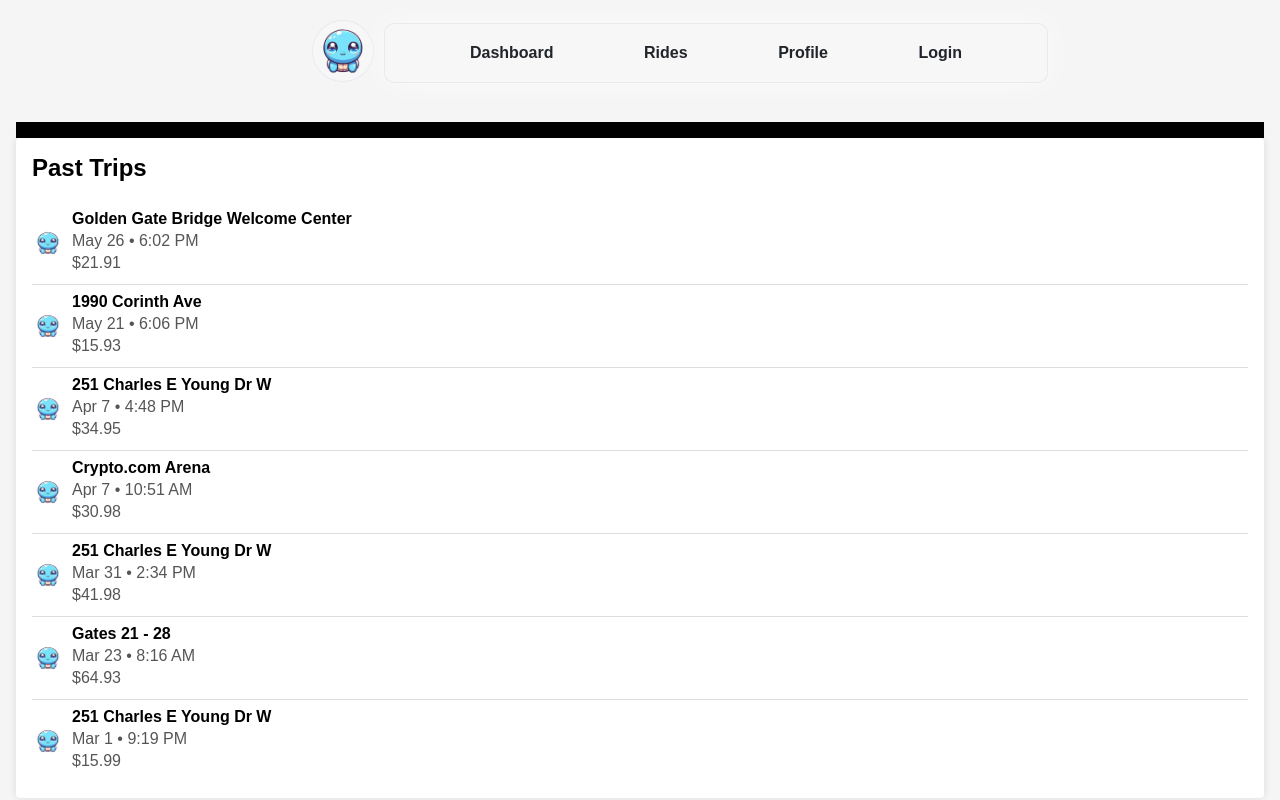
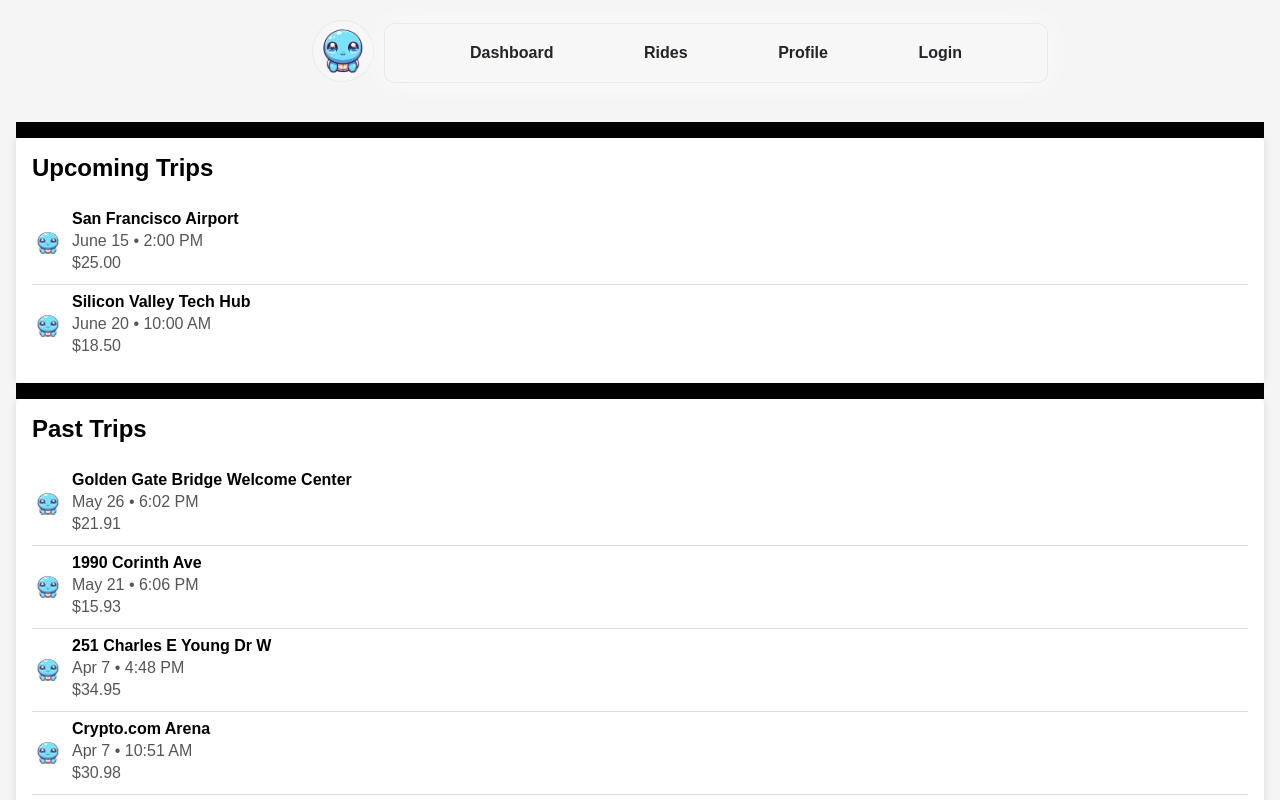
Before and after one commit to smalex-z/squirtle, a Next.js app: page /dashboard in a window 1280 px wide. Shown: the top 800 px of the page. Built offline with nearby package versions, Linux system fonts and the light colour scheme.

Commit message:
Added upcoming trips

```diff
--- a/app/dashboard/page.tsx
+++ b/app/dashboard/page.tsx
@@ -12,10 +12,11 @@ interface TripData {
 }
 
 export default function Page() {
-  const [trips, setTrips] = useState<TripData[]>([]);
+  const [pastTrips, setPastTrips] = useState<TripData[]>([]);
+  const [upcomingTrips, setUpcomingTrips] = useState<TripData[]>([]);
 
   useEffect(() => {
-    const fetchedTrips = [
+    const fetchedPastTrips = [
       { date: "May 26", time: "6:02 PM", fare: "21.91", address: "Golden Gate Bridge Welcome Center" },
       { date: "May 21", time: "6:06 PM", fare: "15.93", address: "1990 Corinth Ave" },
       { date: "Apr 7", time: "4:48 PM", fare: "34.95", address: "251 Charles E Young Dr W" },
@@ -24,7 +25,14 @@ export default function Page() {
       { date: "Mar 23", time: "8:16 AM", fare: "64.93", address: "Gates 21 - 28" },
       { date: "Mar 1", time: "9:19 PM", fare: "15.99", address: "251 Charles E Young Dr W" }
     ];
-    setTrips(fetchedTrips);
+
+    const fetchedUpcomingTrips = [
+      { date: "June 15", time: "2:00 PM", fare: "25.00", address: "San Francisco Airport" },
+      { date: "June 20", time: "10:00 AM", fare: "18.50", address: "Silicon Valley Tech Hub" }
+    ];
+
+    setPastTrips(fetchedPastTrips);
+    setUpcomingTrips(fetchedUpcomingTrips);
   }, []);
 
   return (
@@ -33,9 +41,23 @@ export default function Page() {
       <main className="main-content">
         <header className="header">
         </header>
+        <section id="upcoming-trips" className="trips-section">
+          <h1>Upcoming Trips</h1>
+          {upcomingTrips.map((trip, index) => (
+            <Trip
+              key={index}
+              date={trip.date}
+              time={trip.time}
+              fare={trip.fare}
+              address={trip.address}
+            />
+          ))}
+        </section>
+        <header className="header">
+        </header>
         <section id="trips" className="trips-section">
           <h1>Past Trips</h1>
-          {trips.map((trip, index) => (
+          {pastTrips.map((trip, index) => (
             <Trip
               key={index}
               date={trip.date}
```
